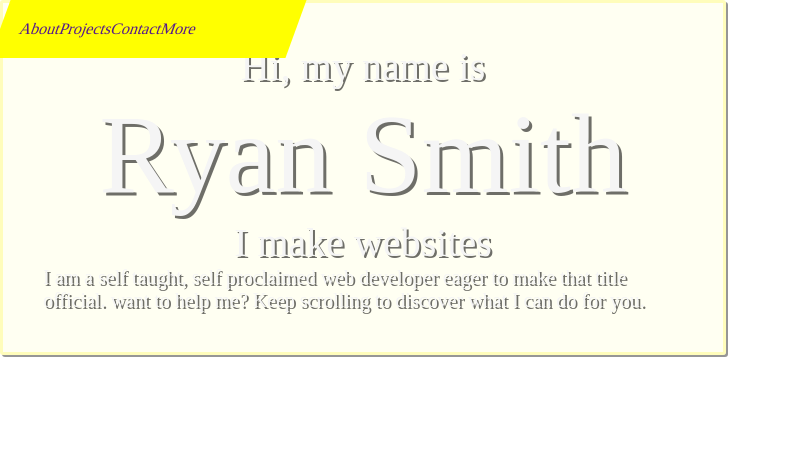
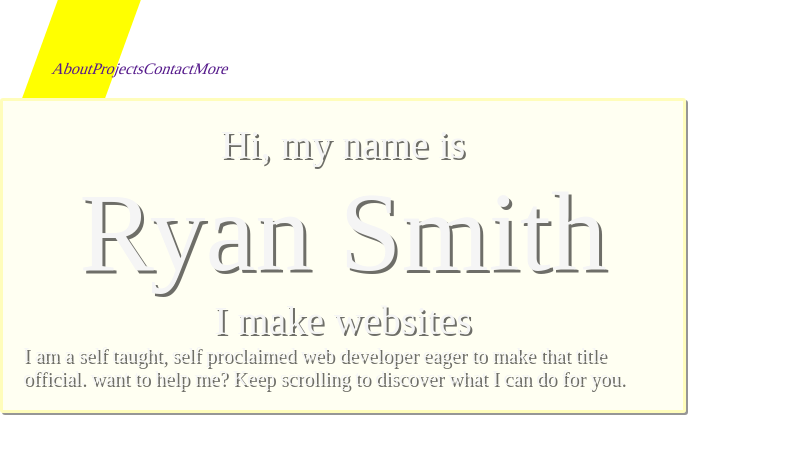
Before and after one commit to smithrh20/portfolio, a Django app: template portfolioPage/templates/home.html in a window 1280 px wide. Shown: the top 454 px of the page, without its empty margins (0-791 px from the left). Run offline with Django 4.2, Linux system fonts and the light colour scheme; the template is opened without the code that fills it, so the values that code supplies are empty; some libraries are stand-ins or nearby versions.

Commit message:
Small adjustments

```diff
--- a/portfolioPage/static/css/stylesheet.css
+++ b/portfolioPage/static/css/stylesheet.css
@@ -67,7 +67,7 @@
     display: flex;
     justify-content: center;
     align-items: center;
-    flex-direction: column;
+    flex-direction: row;
     background-image: url('/static/images/OBX-7.jpg');
     background-size: 100%;
     scroll-snap-align: center;
@@ -82,7 +82,7 @@
     justify-content: space-between;
     align-items: center;
     flex-direction: column;
-    padding: 40px;
+    padding: 20px;
     border-style: solid;
     border-color: rgba(255, 251, 128, 0.49);
     box-shadow: #00000069 2px 2px;
@@ -95,7 +95,7 @@
     justify-content: space-around;
     align-items: center;
     flex-direction: row;
-    background-image: url('/static/images/IMG_9620alt.jpg');
+    background-image: url('/static/images/IMG_9036alt.jpg');
     background-size: 100%;
     scroll-snap-align: center;
 }
@@ -160,14 +160,16 @@
 }
 
 #header{
-    position: absolute;
-    right: 0px;
-    top: 0px;
+    width: fit-content;
     display: flex;
     flex-direction: column;
     justify-content: center;
 }
 
+#header a{
+    margin-top: 40px;
+}
+
 #header img{
     margin: 10px;
 }
```
Also changed, not shown: portfolioPage/templates/home2.html (+5 -13 lines), portfolioPage/static/images/IMG_8874alt.jpg (added), portfolioPage/static/images/IMG_9036alt.jpg (added), portfolioPage/static/images/IMG_9064alt.jpg (added), 2 other files.
